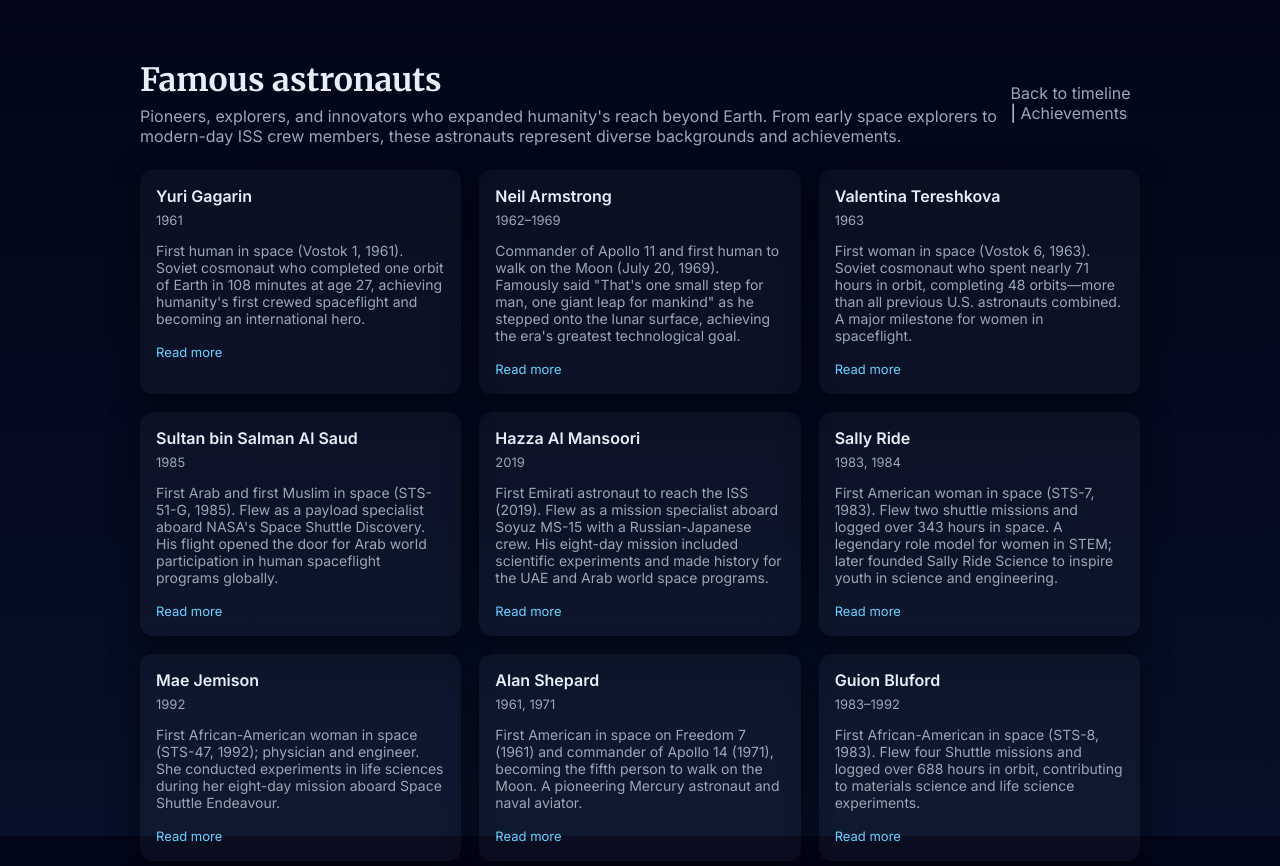
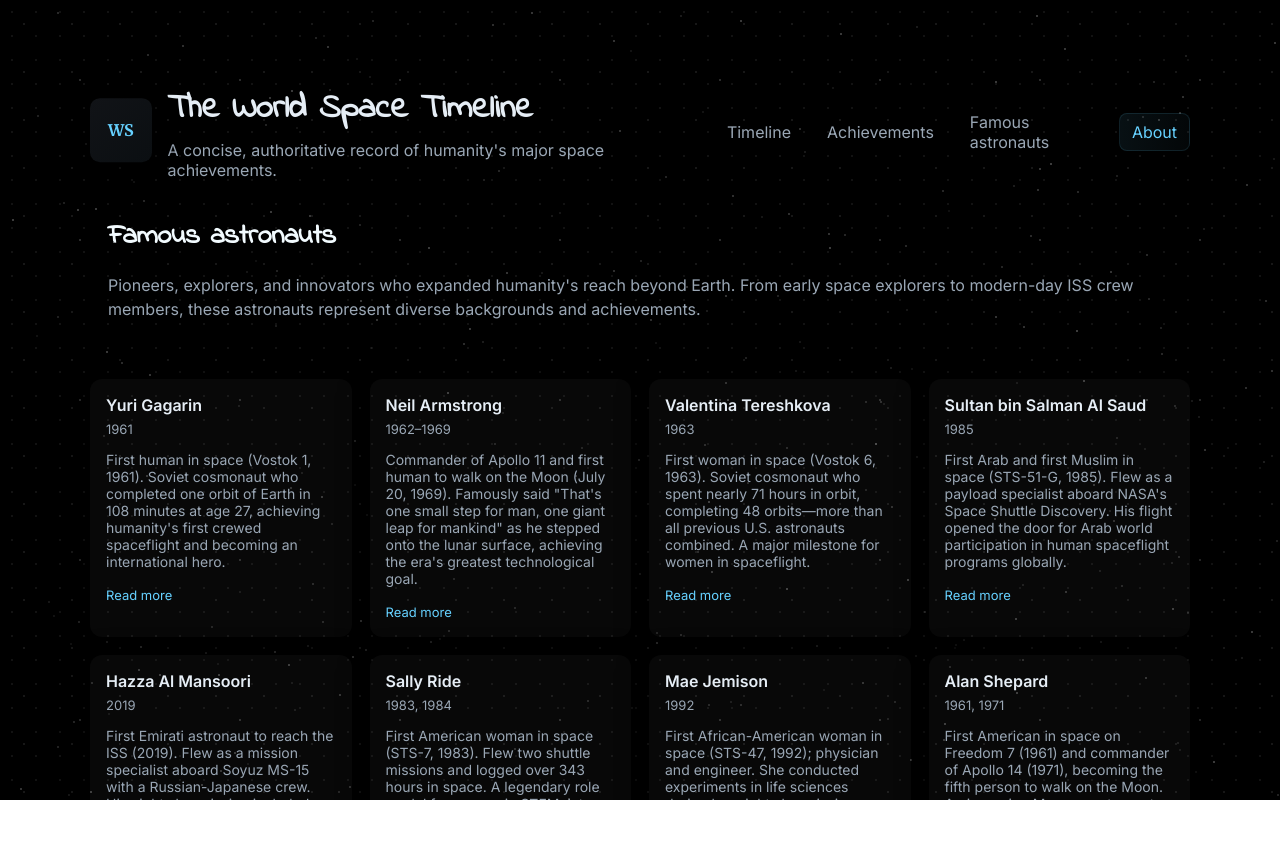
Before and after one commit to JwlZd/Space, a plain HTML site: page astronauts.html in a window 1280 px wide. Shown: the top 866 px of the page. After the commit the page ends 800 px from the top, so only its background shows below. Drawn offline with Linux system fonts and the light colour scheme.

Commit message:
Update astronauts.html

```diff
--- a/astronauts.html
+++ b/astronauts.html
@@ -4,36 +4,90 @@
   <meta charset="utf-8">
   <meta name="viewport" content="width=device-width,initial-scale=1">
   <title>Famous Astronauts</title>
-  <link href="https://fonts.googleapis.com/css2?family=Inter:wght@300;400;600&family=Merriweather:wght@700&display=swap" rel="stylesheet">
+  <link href="https://fonts.googleapis.com/css2?family=Indie+Flower&family=Merriweather:wght@700&family=Inter:wght@300;400;600&display=swap" rel="stylesheet">
   <style>
-    :root{--bg-1:#020518;--text:#e6eef6;--muted:#9aa7b5;--card:rgba(255,255,255,0.03);--accent:#66d1ff}
-    html,body{height:100%;margin:0;font-family:Inter,system-ui;background:linear-gradient(180deg,var(--bg-1),#061028);color:var(--text)}
-    .wrap{max-width:1000px;margin:36px auto;padding:24px}
-    header{display:flex;align-items:center;justify-content:space-between}
-    h1{font-family:Merriweather,serif;margin:0}
-    p.lead{color:var(--muted);margin:6px 0 0}
+    :root{
+      --bg-1: #000000;
+      --bg-2: #000000;
+      --accent: #66d1ff;
+      --muted: #9aa7b5;
+      --card: rgba(255,255,255,0.03);
+      --glass: rgba(255,255,255,0.04);
+    }
+    html,body{height:100%;margin:0;font-family:Inter, system-ui, -apple-system, 'Segoe UI', Roboto, Arial;background:linear-gradient(180deg,var(--bg-1),var(--bg-2));color:#e6eef6;overflow-x:hidden}
+
+    body::before, body::after{content:'';position:fixed;inset:0;z-index:0;pointer-events:none}
+    body::before{
+      background-image: radial-gradient(rgba(255,255,255,0.95) 0.8px, transparent 1px), radial-gradient(rgba(255,255,255,0.7) 0.6px, transparent 1px);
+      background-size: 160px 160px, 48px 48px;
+      opacity:0.18;
+      transform:translateZ(0);
+    }
+    body::after{
+      background-image: radial-gradient(rgba(255,255,255,0.9) 0.9px, transparent 1px);
+      background-size: 24px 24px;
+      opacity:0.06;
+      animation: stars-twinkle 6s linear infinite;
+    }
+    @keyframes stars-twinkle{0%{opacity:0.06}50%{opacity:0.12}100%{opacity:0.06}}
+
+    .container{position:relative;z-index:1;max-width:1100px;margin:48px auto;padding:36px}
+    header{display:flex;align-items:center;justify-content:space-between;gap:18px}
+    .brand{display:flex;gap:16px;align-items:center}
+    .logo{width:64px;height:64px;border-radius:10px;background:linear-gradient(135deg,#111317,#0b0f12);display:flex;align-items:center;justify-content:center;font-family:Merriweather;font-weight:700;color:var(--accent);box-shadow:0 8px 30px rgba(0,0,0,0.6)}
+    h1{font-family: 'Indie Flower', Merriweather, serif;font-size:34px;margin:0}
+    p.lead{color:var(--muted);margin:6px 0 0 0}
+
+    nav.top{display:flex;gap:12px;align-items:center}
+    nav.top a{color:var(--muted);text-decoration:none;padding:8px 12px;border-radius:8px}
+    nav.top a.cta{background:linear-gradient(90deg, rgba(102,209,255,0.08), rgba(102,209,255,0.03));color:var(--accent);border:1px solid rgba(102,209,255,0.12)}
+
+    .hero{margin-top:18px;background:transparent;padding:18px;border-radius:14px}
+    .hero h2{margin:0;font-size:28px;color:#f2fbff;font-family:'Indie Flower', 'Merriweather', serif}
+    .hero p{color:var(--muted);line-height:1.5}
+
+    /* astronaut grid */
     .grid{display:grid;grid-template-columns:repeat(auto-fill,minmax(240px,1fr));gap:18px;margin-top:24px}
     .card{background:var(--card);padding:16px;border-radius:12px;box-shadow:0 8px 30px rgba(0,0,0,0.6)}
-    .avatar{width:72px;height:72px;border-radius:50%;display:flex;align-items:center;justify-content:center;font-weight:700;background:linear-gradient(135deg,#053040,#072b3a);color:var(--accent);font-size:20px}
-    .meta{display:flex;gap:12px;align-items:center}
+    .meta{display:flex;gap:12px;align-items:flex-start}
     .name{font-weight:600;margin:0}
     .date{color:var(--muted);font-size:13px;margin-top:6px}
     .bio{color:var(--muted);font-size:14px}
     a.more{color:var(--accent);text-decoration:none;font-size:13px}
+
+    /* small animations */
+    @keyframes floaty{0%{transform:translateY(0)}50%{transform:translateY(-8px)}100%{transform:translateY(0)}}
+    .logo{animation:floaty 6s ease-in-out infinite}
+
+    footer{margin-top:40px;color:var(--muted);font-size:13px;text-align:center}
+
+    @media (max-width:920px){.hero-grid{grid-template-columns:1fr} .planet{order:-1;margin-bottom:12px;width:100%;height:180px}}
   </style>
 </head>
 <body>
-  <div class="wrap">
+  <div class="container">
     <header>
-      <div>
-        <h1>Famous astronauts</h1>
-        <p class="lead">Pioneers, explorers, and innovators who expanded humanity's reach beyond Earth. From early space explorers to modern-day ISS crew members, these astronauts represent diverse backgrounds and achievements.</p>
+      <div class="brand">
+        <div class="logo">WS</div>
+        <div>
+          <h1>The World Space Timeline</h1>
+          <p class="lead">A concise, authoritative record of humanity's major space achievements.</p>
+        </div>
       </div>
-      <nav>
-        <a href="index.html" style="color:var(--muted);text-decoration:none">Back to timeline</a> |
-        <a href="achievements.html" style="color:var(--muted);text-decoration:none">Achievements</a>
+      <nav class="top">
+        <a href="index.html">Timeline</a>
+        <a href="achievements.html">Achievements</a>
+        <a href="astronauts.html">Famous astronauts</a>
+        <a class="cta" href="about.html">About</a>
       </nav>
     </header>
+
+    <section class="hero">
+      <div>
+        <h2>Famous astronauts</h2>
+        <p>Pioneers, explorers, and innovators who expanded humanity's reach beyond Earth. From early space explorers to modern-day ISS crew members, these astronauts represent diverse backgrounds and achievements.</p>
+      </div>
+    </section>
 
     <section class="grid">
       <article class="card">
@@ -86,7 +140,7 @@
             <p class="name">Hazza Al Mansoori</p>
             <div class="date">2019</div>
             <p class="bio">First Emirati astronaut to reach the ISS (2019). Flew as a mission specialist aboard Soyuz MS-15 with a Russian-Japanese crew. His eight-day mission included scientific experiments and made history for the UAE and Arab world space programs.</p>
-            <a class="more" href="https://en.wikipedia.org/wiki/Hazzaa_Al_Mansoori" target="_blank" rel="noopener">Read more</a>
+            <a class="more" href="https://en.wikipedia.org/wiki/Hazzaa_AlMansoori" target="_blank" rel="noopener">Read more</a>
           </div>
         </div>
       </article>
@@ -218,7 +272,7 @@
             <p class="name">Noora AlMatrooshi</p>
             <div class="date">2023</div>
             <p class="bio">First Arab and Emirati woman in space (Axiom-2, 2023). Engineer and mission specialist from UAE. Her mission marked a historic milestone for women in Arab world space exploration and STEM participation.</p>
-            <a class="more" href="https://en.wikipedia.org/wiki/Noora_Al_Matrooshi" target="_blank" rel="noopener">Read more</a>
+            <a class="more" href="https://en.wikipedia.org/wiki/Noora_AlMatrooshi" target="_blank" rel="noopener">Read more</a>
           </div>
         </div>
       </article>
@@ -229,11 +283,48 @@
             <p class="name">Sultan AlNeyadi</p>
             <div class="date">2023</div>
             <p class="bio">Second Emirati astronaut and first Arab to conduct a long-duration ISS residency (186 days, Expedition 68–69, 2023). An engineer and pilot who contributed extensively to research and outreach during his mission.</p>
-            <a class="more" href="https://en.wikipedia.org/wiki/Sultan_Al_Neyadi" target="_blank" rel="noopener">Read more</a>
+            <a class="more" href="https://en.wikipedia.org/wiki/Sultan_AlNeyadi" target="_blank" rel="noopener">Read more</a>
           </div>
         </div>
       </article>
 
+    </section>
+
+    <footer>
+      Compiled timeline • For educational and reference use • Links and citations available on request
+    </footer>
+  </div>
+
+  <script>
+    (function(){
+      const obs = new IntersectionObserver((entries)=>{
+        entries.forEach(e=>{ if(e.isIntersecting) e.target.classList.add('revealed'); });
+      },{threshold:0.12});
+      document.querySelectorAll('.card').forEach(el=>{ obs.observe(el); });
+    })();
+
+    (function(){
+      for(let i=0;i<300;i++){
+        const d=document.createElement('div');
+        d.className='star';
+        d.style.position='fixed';
+        d.style.top=Math.random()*100+'%';
+        d.style.left=Math.random()*100+'%';
+        d.style.width='2px';
+        d.style.height='2px';
+        d.style.background='rgba(255,255,255,0.4)';
+        d.style.borderRadius='50%';
+        d.style.pointerEvents='none';
+        d.style.zIndex='0';
+        d.style.opacity=Math.random()*0.6+0.2;
+        document.body.appendChild(d);
+      }
+    })();
+  </script>
+</body>
+</html>
+
+
   </div>
 </body>
 </html>
```
